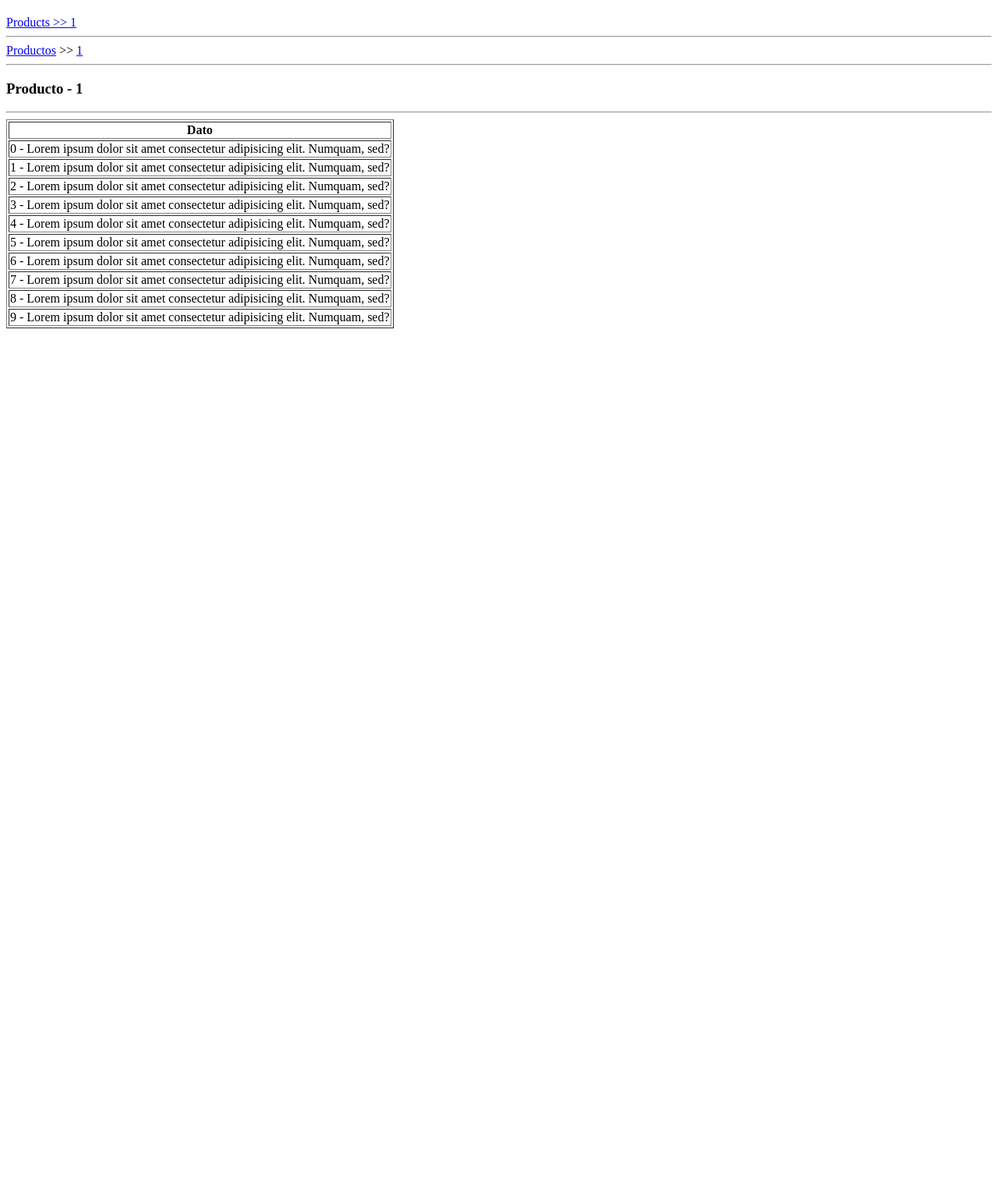
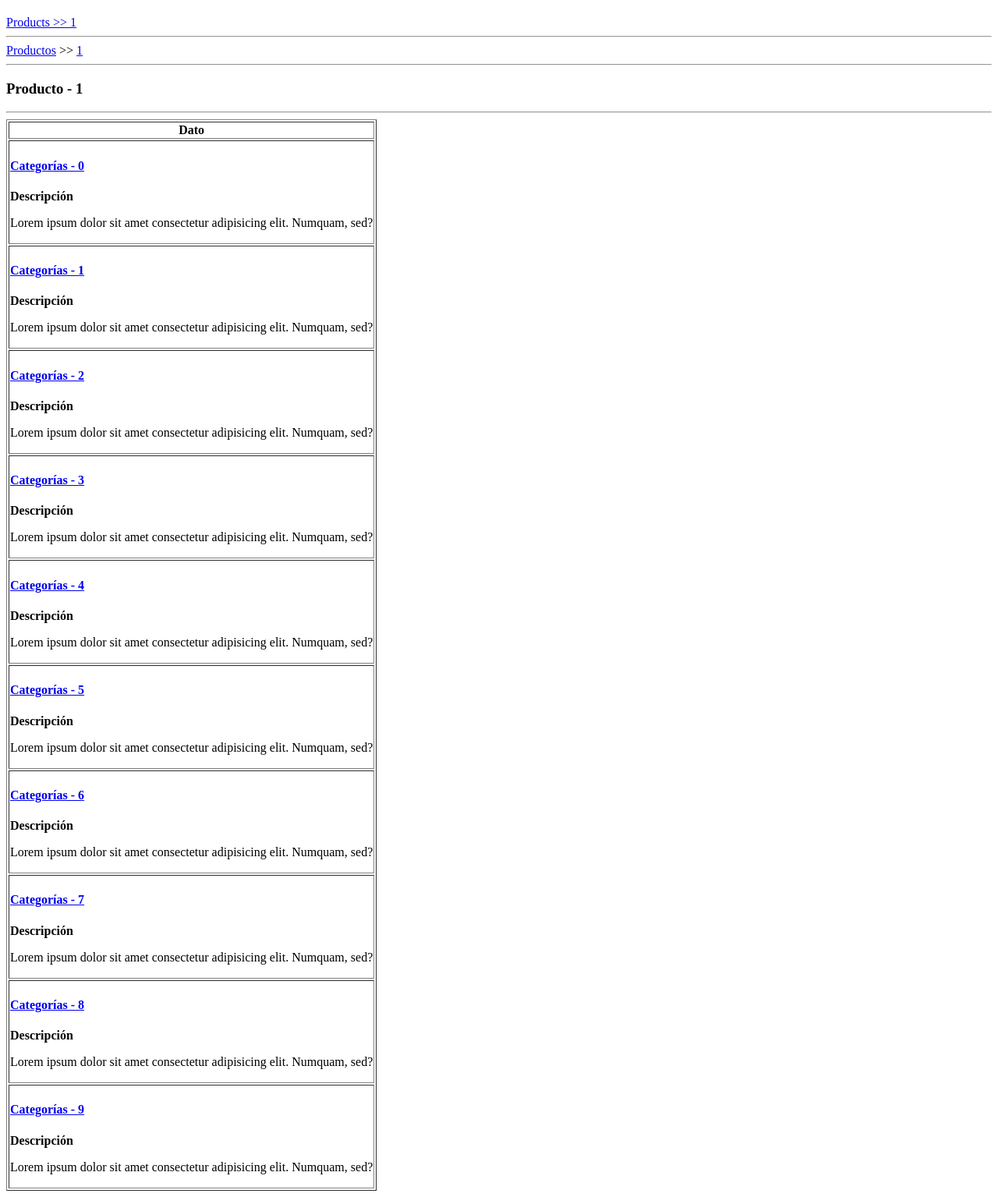
Before and after one commit to cesarlpb/Flask-intro, a Flask app: page /products in a window 1280 px wide. Shown: the whole page at 78% size. Before the commit the page ends 421 px from the top, so only its background shows below. Run offline with Flask 2, Linux system fonts and the light colour scheme.

Commit message:
Añadimos condiciones para que cambie la salida de la vista

```diff
--- a/app/learn-flask/templates/routes.html
+++ b/app/learn-flask/templates/routes.html
@@ -18,6 +18,7 @@
     <hr>
     <h3>Producto - {{ id }}</h3>
     <hr>
+    {% if category == "" %}
     <table border="1">
         <thead>
             <th>Dato</th>
@@ -25,11 +26,15 @@
         <tbody>
             {% for i in range(10) %}
             <tr>
-                <td>{{ i }} - Lorem ipsum dolor sit amet consectetur adipisicing elit. Numquam, sed?</td>
+                <td>
+                    <a href="#"><h4>Categorías - {{ i }}</h4></a>
+                    <p><strong>Descripción</strong></p>
+                    <p>Lorem ipsum dolor sit amet consectetur adipisicing elit. Numquam, sed?</p>
+                </td>
             </tr>
             {% endfor %}
         </tbody>
-
     </table>
+    {% endif %}
 </body>
 </html>
```
Also changed, not shown: README.md.
